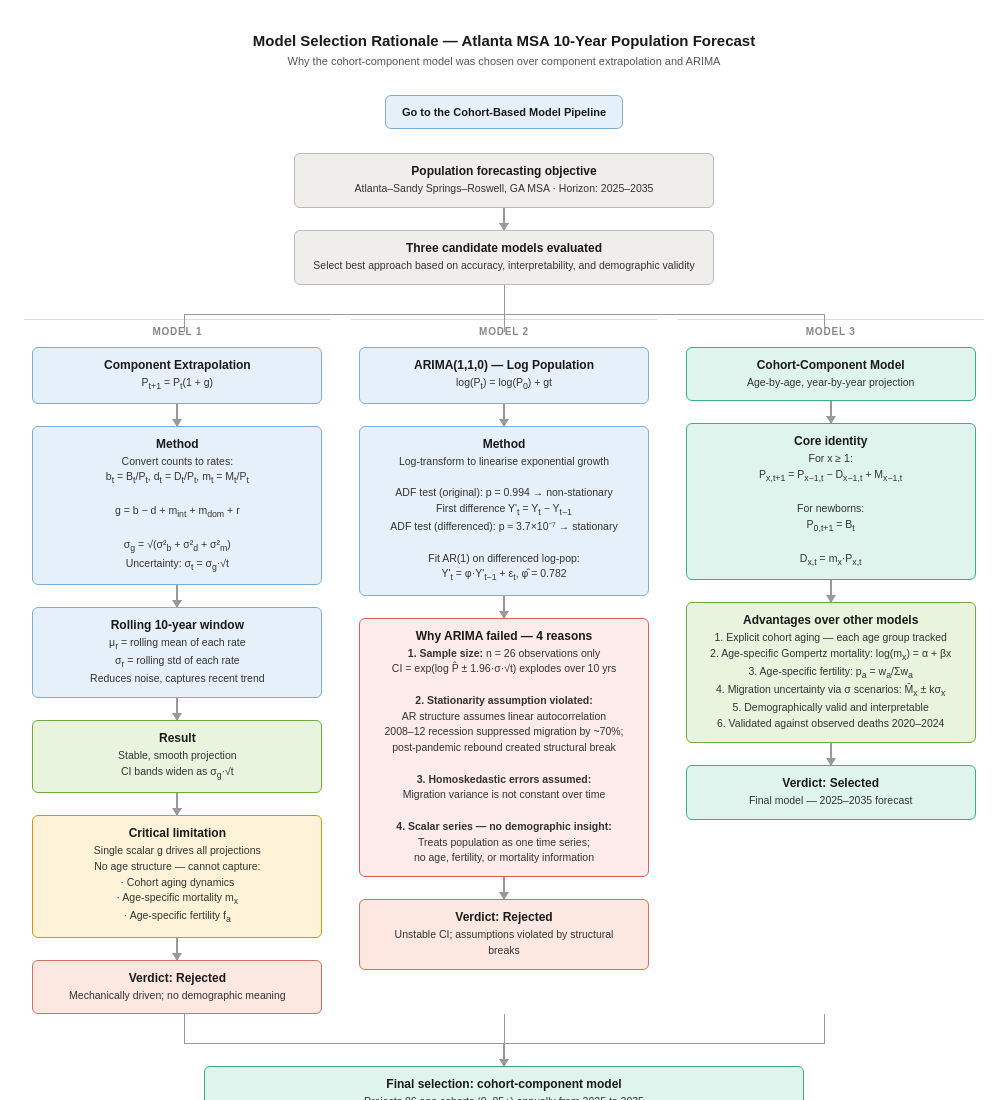
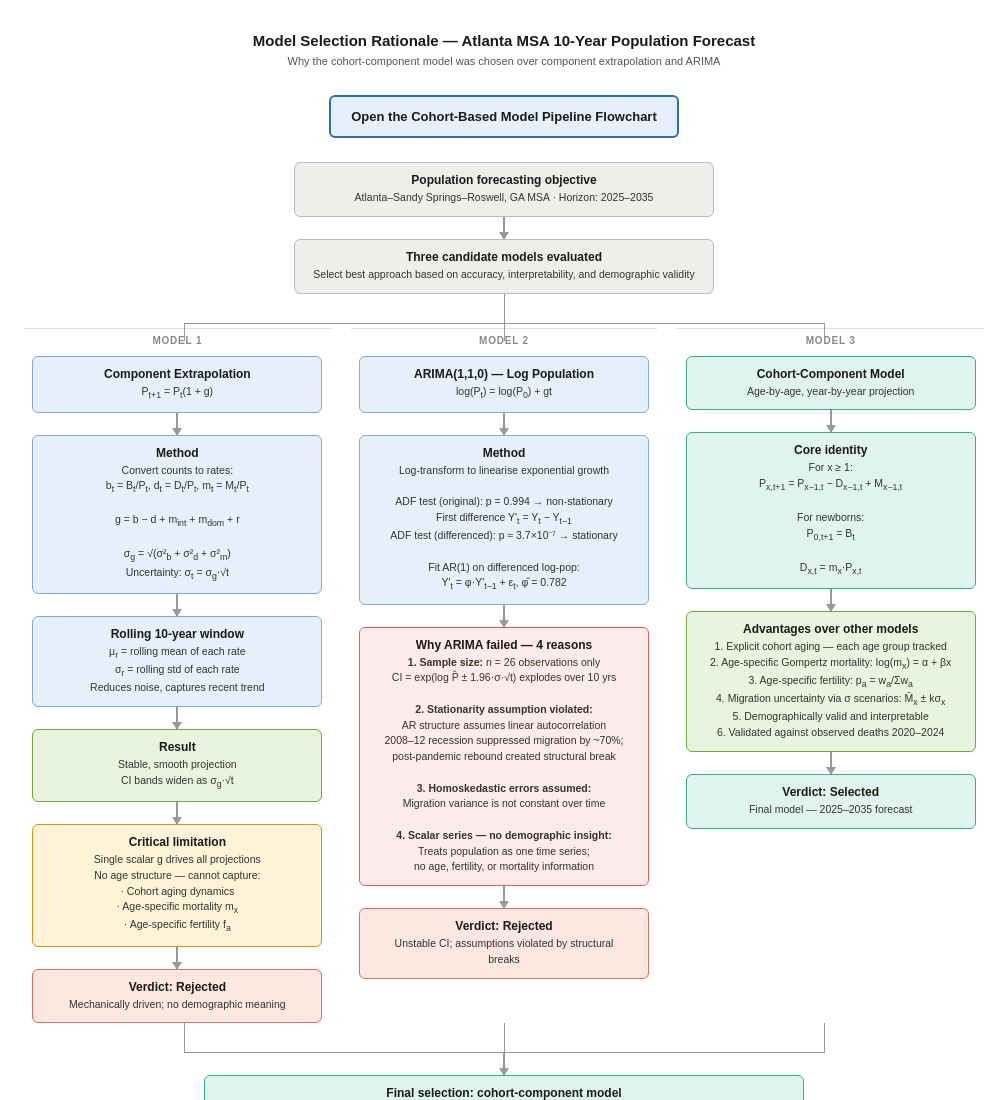
Before and after one commit to Pranavhere/population-forecasting-model, a plain HTML site: page index.html in a window 1280 px wide. Shown: the top 1100 px of the page, without its empty margins (136-1143 px from the left). Drawn offline with Linux system fonts and the light colour scheme.

Commit message:
flowchart update

```diff
--- a/index.html
+++ b/index.html
@@ -8,19 +8,30 @@
   body { background: #fff; font-family: Arial, sans-serif; padding: 32px; }
   h1 { font-size: 15px; font-weight: 700; color: #1a1a1a; text-align: center; margin-bottom: 6px; }
   h2 { font-size: 11px; font-weight: 400; color: #555; text-align: center; margin-bottom: 28px; }
-  .nav-link { text-align: center; margin: 0 0 24px; }
+  .page-nav {
+    display: flex;
+    justify-content: center;
+    margin: 0 0 24px;
+  }
+  .nav-link {
+    display: inline-block;
+  }
   .nav-link a {
     display: inline-block;
-    padding: 10px 16px;
-    border: 1px solid #7baed4;
+    padding: 12px 20px;
+    border: 2px solid #2f6ea3;
     border-radius: 6px;
     background: #e6f0fb;
     color: #1a1a1a;
-    font-size: 11px;
+    font-size: 13px;
     font-weight: 700;
     text-decoration: none;
   }
   .nav-link a:hover { background: #d7e8fb; }
+  .nav-link a:focus-visible {
+    outline: 3px solid #1a1a1a;
+    outline-offset: 3px;
+  }
 
   .flow { display: flex; flex-direction: column; align-items: center; gap: 0; }
 
@@ -102,9 +113,11 @@
 
 <h1>Model Selection Rationale — Atlanta MSA 10-Year Population Forecast</h1>
 <h2>Why the cohort-component model was chosen over component extrapolation and ARIMA</h2>
-<div class="nav-link">
-  <a href="cohort_model_pipeline.html">Go to the Cohort-Based Model Pipeline</a>
-</div>
+<nav class="page-nav" aria-label="Flowchart navigation">
+  <div class="nav-link">
+    <a href="cohort_model_pipeline.html" aria-label="Open the cohort-based model pipeline flowchart">Open the Cohort-Based Model Pipeline Flowchart</a>
+  </div>
+</nav>
 
 <div class="flow">
 
```
Also changed, not shown: cohort_model_pipeline.html (+20 -7 lines), 1 other file.
